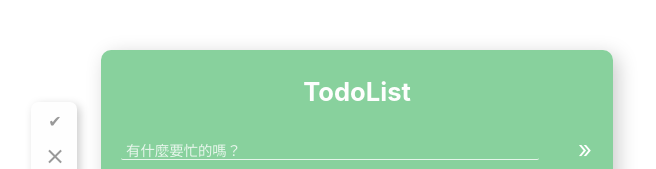
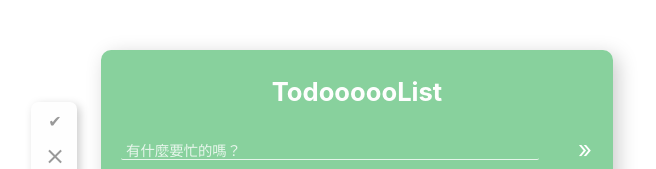
Before and after one commit to Lauviah0622/react-todo-app, a React (Create React App) app: page / in a window 1280 px wide. Shown: the top 169 px of the page, without its empty margins (283-939 px from the left). Built offline with nearby package versions, Linux system fonts and the light colour scheme.

Commit message:
[update] title change

```diff
--- a/src/components/Header.js
+++ b/src/components/Header.js
@@ -78,7 +78,7 @@ function Header({addToto}) {
 
   return (
     <HeaderWrapper>
-      <Title>TodoList</Title>
+      <Title>TodoooooList</Title>
       <InputBar>
         <StyledInput
         placeholder="有什麼要忙的嗎？"
```
